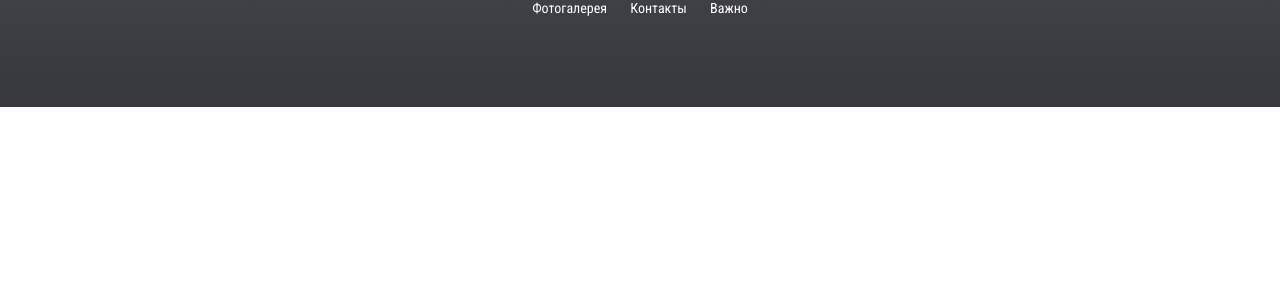
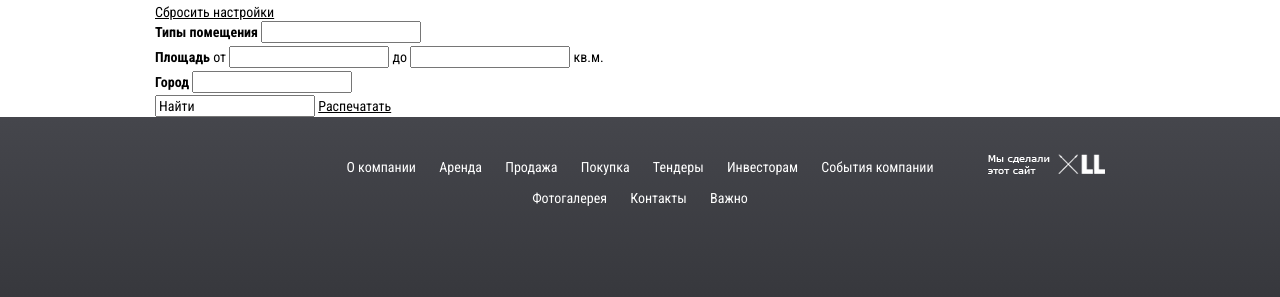
Before and after one commit to hasan42/kkinvest, a plain HTML site: page index.html in a window 1280 px wide. Shown: the part 741-1038 px from the top of the page. Before the commit the page ends 848 px from the top, so only its background shows below. Drawn offline with Linux system fonts and the light colour scheme.

Commit message:
Find-block
Dobavil formu poiska

```diff
--- a/index.html
+++ b/index.html
@@ -168,8 +168,29 @@
 		<section>
 			<div class="container">
 				<div class="row">
-					<div class="col-xs-12 col-md-12 find-block">
-
+					<div class="col-xs-12 col-md-12">
+						<div class="find-block">
+							<h1>Каталог коммерческой недвижимости</h1>
+							<a href="#">Сбросить настройки</a>
+							<div>
+								<div>
+									<label for="fnd-blck-type">Типы помещения</label>
+									<input type="text" id="fnd-blck-type">
+								</div>
+								<div>
+									<label>Площадь</label>
+									от <input type="text" id="fnd-blck-area-from"> до <input type="text" id="fnd-blck-area-to"> кв.м.
+								</div>
+								<div>
+									<label>Город</label>
+									<input type="text" id="fnd-blck-type">
+								</div>
+								<div>
+									<input type="text" id="fnd-blck-find" value="Найти">
+									<a href="#">Распечатать</a>
+								</div>
+							</div>
+						</div>
 					</div>
 				</div>
 			</div>
```
